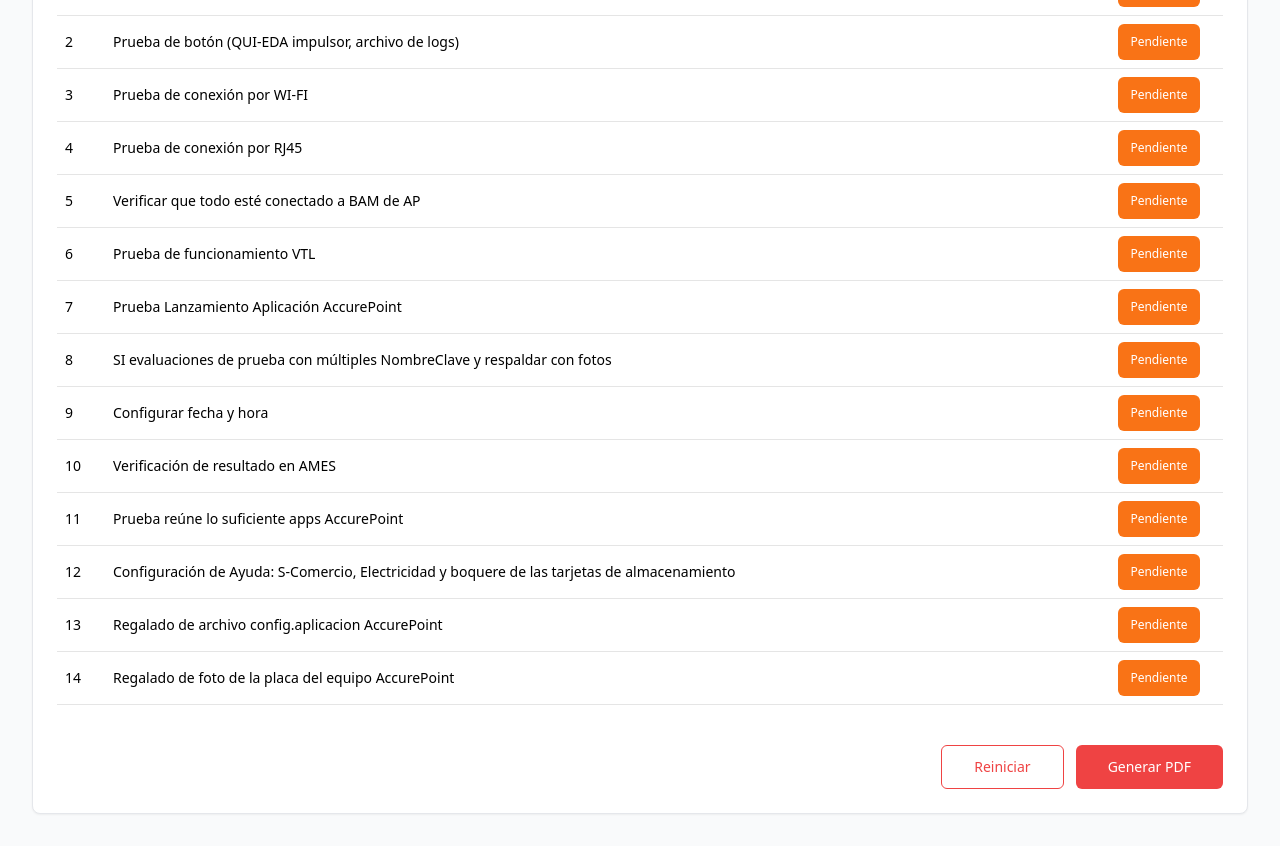
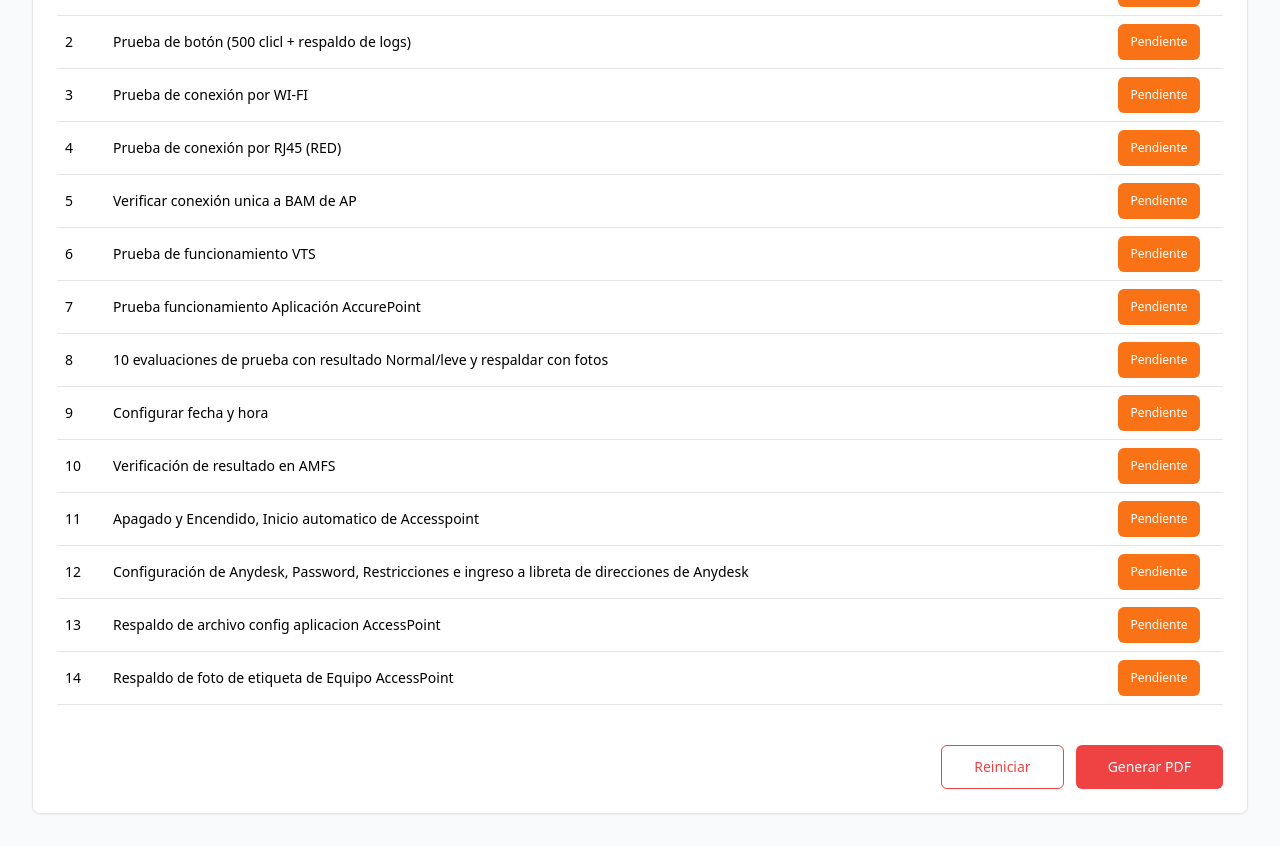
Before and after one commit to BastyCode/AppCheckList-v2, a React (Vite) app: page /#/checklist in a window 1280 px wide. Shown: the part 860-1706 px from the top of the page. Built offline with nearby package versions, Linux system fonts and the light colour scheme; what @react-pdf/renderer would draw is missing.

Commit message:
feat: cambios recientes

```diff
--- a/src/pages/CheckList.tsx
+++ b/src/pages/CheckList.tsx
@@ -33,19 +33,19 @@
     firmaTecnico: '',
     items: [
       { id: 1, nombre: 'Verificar actualización de Windows Actualizador y Bloqueador', estado: 'pendiente' as ItemStatus },
-      { id: 2, nombre: 'Prueba de botón (QUI-EDA impulsor, archivo de logs)', estado: 'pendiente' as ItemStatus },
+      { id: 2, nombre: 'Prueba de botón (500 clicl + respaldo de logs)', estado: 'pendiente' as ItemStatus },
       { id: 3, nombre: 'Prueba de conexión por WI-FI', estado: 'pendiente' as ItemStatus },
-      { id: 4, nombre: 'Prueba de conexión por RJ45', estado: 'pendiente' as ItemStatus },
-      { id: 5, nombre: 'Verificar que todo esté conectado a BAM de AP', estado: 'pendiente' as ItemStatus },
-      { id: 6, nombre: 'Prueba de funcionamiento VTL', estado: 'pendiente' as ItemStatus },
-      { id: 7, nombre: 'Prueba Lanzamiento Aplicación AccurePoint', estado: 'pendiente' as ItemStatus },
-      { id: 8, nombre: 'SI evaluaciones de prueba con múltiples NombreClave y respaldar con fotos', estado: 'pendiente' as ItemStatus },
+      { id: 4, nombre: 'Prueba de conexión por RJ45 (RED)', estado: 'pendiente' as ItemStatus },
+      { id: 5, nombre: 'Verificar conexión unica a BAM de AP', estado: 'pendiente' as ItemStatus },
+      { id: 6, nombre: 'Prueba de funcionamiento VTS', estado: 'pendiente' as ItemStatus },
+      { id: 7, nombre: 'Prueba funcionamiento Aplicación AccurePoint', estado: 'pendiente' as ItemStatus },
+      { id: 8, nombre: '10 evaluaciones de prueba con resultado Normal/leve y respaldar con fotos', estado: 'pendiente' as ItemStatus },
       { id: 9, nombre: 'Configurar fecha y hora', estado: 'pendiente' as ItemStatus },
-      { id: 10, nombre: 'Verificación de resultado en AMES', estado: 'pendiente' as ItemStatus },
-      { id: 11, nombre: 'Prueba reúne lo suficiente apps AccurePoint', estado: 'pendiente' as ItemStatus },
-      { id: 12, nombre: 'Configuración de Ayuda: S-Comercio, Electricidad y boquere de las tarjetas de almacenamiento', estado: 'pendiente' as ItemStatus },
-      { id: 13, nombre: 'Regalado de archivo config.aplicacion AccurePoint', estado: 'pendiente' as ItemStatus },
-      { id: 14, nombre: 'Regalado de foto de la placa del equipo AccurePoint', estado: 'pendiente' as ItemStatus },
+      { id: 10, nombre: 'Verificación de resultado en AMFS', estado: 'pendiente' as ItemStatus },
+      { id: 11, nombre: 'Apagado y Encendido, Inicio automatico de Accesspoint', estado: 'pendiente' as ItemStatus },
+      { id: 12, nombre: 'Configuración de Anydesk, Password, Restricciones e ingreso a libreta de direcciones de Anydesk ', estado: 'pendiente' as ItemStatus },
+      { id: 13, nombre: 'Respaldo de archivo config aplicacion AccessPoint', estado: 'pendiente' as ItemStatus },
+      { id: 14, nombre: 'Respaldo de foto de etiqueta de Equipo AccessPoint', estado: 'pendiente' as ItemStatus },
     ]
   })
 
@@ -104,14 +104,14 @@
 
   return (
     <div className="min-h-screen p-4 md:p-8 bg-gray-50 dark:bg-black">
-      <div className="max-w-7xl mx-auto">
+      <div className="mx-auto max-w-7xl">
         {/* Logo superior izquierda */}
         <div className="mb-6">
           <div className="mb-4">
             <img
               src={`${import.meta.env.BASE_URL}alertPlus.png`}
               alt="Alert Plus"
-              className="h-12 w-auto"
+              className="w-auto h-12"
               style={{ filter: theme === 'dark' ? 'drop-shadow(0 0 8px #DC2626)' : 'none' }}
             />
           </div>
@@ -119,39 +119,39 @@
           <Button
             variant="outline"
             onClick={() => navigate('/')}
-            className="border-gray-300 text-gray-700 hover:bg-gray-100 dark:border-red-600 dark:text-white dark:hover:bg-red-900"
+            className="text-gray-700 border-gray-300 hover:bg-gray-100 dark:border-red-600 dark:text-white dark:hover:bg-red-900"
           >
-            <ArrowLeft className="mr-2 h-4 w-4" />
+            <ArrowLeft className="w-4 h-4 mr-2" />
             Volver al menú
           </Button>
         </div>
 
         {/* Título principal */}
-        <div className="mb-6 border border-gray-200 bg-white rounded-lg p-6 dark:border-red-600 dark:bg-black">
+        <div className="p-6 mb-6 bg-white border border-gray-200 rounded-lg dark:border-red-600 dark:bg-black">
           <h1 className="text-3xl font-bold text-red-600 dark:text-red-500">Checklist Final AccessPoint</h1>
         </div>
 
-        <Card className="border border-gray-200 dark:border-red-600 bg-white dark:bg-black">
-          <CardHeader className="space-y-0 p-0">
+        <Card className="bg-white border border-gray-200 dark:border-red-600 dark:bg-black">
+          <CardHeader className="p-0 space-y-0">
             <div className="bg-red-600 text-white pl-8 pr-4 py-4 rounded-t-[12px]">
               <h2 className="text-lg font-bold">Alert Plus</h2>
               <p className="text-sm font-normal">SERVICIO TÉCNICO</p>
             </div>
           </CardHeader>
 
-          <CardContent className="space-y-6 pt-6">
+          <CardContent className="pt-6 space-y-6">
             {/* Identificación Equipo y Responsable */}
-            <div className="grid grid-cols-1 md:grid-cols-2 gap-8">
+            <div className="grid grid-cols-1 gap-8 md:grid-cols-2">
               {/* Identificación Equipo */}
               <div className="space-y-4">
-                <h3 className="font-bold text-base border-b-2 border-gray-800 pb-2">Identificación Equipo</h3>
+                <h3 className="pb-2 text-base font-bold border-b-2 border-gray-800">Identificación Equipo</h3>
 
                 <div className="space-y-2">
                   <Label htmlFor="nombreEmpresa" className="text-sm font-normal text-gray-700 dark:text-white">Cliente</Label>
                   <Input
                     id="nombreEmpresa"
                     placeholder="Nombre de empresa"
-                    className="border-gray-300 dark:border-red-600 bg-white dark:bg-black text-gray-900 dark:text-white"
+                    className="text-gray-900 bg-white border-gray-300 dark:border-red-600 dark:bg-black dark:text-white"
                     value={formData.nombreEmpresa}
                     onChange={(e) => setFormData({ ...formData, nombreEmpresa: e.target.value })}
                   />
@@ -162,7 +162,7 @@
                   <Input
                     id="equipo"
                     placeholder="APXXX, nombre AP, ciudad"
-                    className="border-gray-300 dark:border-red-600 bg-white dark:bg-black text-gray-900 dark:text-white"
+                    className="text-gray-900 bg-white border-gray-300 dark:border-red-600 dark:bg-black dark:text-white"
                     value={formData.equipo}
                     onChange={(e) => setFormData({ ...formData, equipo: e.target.value })}
                   />
@@ -173,7 +173,7 @@
                   <Input
                     id="fecha"
                     type="date"
-                    className="border-gray-300 dark:border-red-600 bg-white dark:bg-black text-gray-900 dark:text-white"
+                    className="text-gray-900 bg-white border-gray-300 dark:border-red-600 dark:bg-black dark:text-white"
                     value={formData.fecha}
                     onChange={(e) => setFormData({ ...formData, fecha: e.target.value })}
                   />
@@ -182,13 +182,13 @@
 
               {/* Responsable */}
               <div className="space-y-4">
-                <h3 className="font-bold text-base border-b-2 border-gray-800 pb-2">Responsable</h3>
+                <h3 className="pb-2 text-base font-bold border-b-2 border-gray-800">Responsable</h3>
 
                 <div className="space-y-2">
                   <Label htmlFor="responsableEmpresa" className="text-sm font-normal text-gray-700 dark:text-white">Empresa</Label>
                   <select
                     id="responsableEmpresa"
-                    className="flex h-10 w-full rounded-md border border-gray-300 dark:border-red-600 bg-white dark:bg-black px-3 py-2 text-sm text-gray-900 dark:text-white"
+                    className="flex w-full h-10 px-3 py-2 text-sm text-gray-900 bg-white border border-gray-300 rounded-md dark:border-red-600 dark:bg-black dark:text-white"
                     value={formData.responsableEmpresa}
                     onChange={(e) => {
                       const nuevaEmpresa = e.target.value
@@ -211,7 +211,7 @@
                   <Label htmlFor="tecnico" className="text-sm font-normal text-gray-700 dark:text-white">Nombre técnico</Label>
                   <select
                     id="tecnico"
-                    className="flex h-10 w-full rounded-md border border-gray-300 dark:border-red-600 bg-white dark:bg-black px-3 py-2 text-sm text-gray-900 dark:text-white"
+                    className="flex w-full h-10 px-3 py-2 text-sm text-gray-900 bg-white border border-gray-300 rounded-md dark:border-red-600 dark:bg-black dark:text-white"
                     value={formData.tecnico}
                     onChange={(e) => handleTecnicoChange(e.target.value)}
                   >
@@ -233,12 +233,12 @@
                   {/* Lógica para subir firma si es Praveni/Jeffry */}
                   {formData.responsableEmpresa === 'Praveni' && formData.tecnico === 'Jeffry Flores' && !formData.firmaTecnico && (
                     <div className="mb-2">
-                       <label className="cursor-pointer flex flex-col items-center justify-center border-2 border-dashed border-gray-300 dark:border-red-600 rounded-md p-4 bg-gray-50/50 dark:bg-black hover:bg-gray-100 dark:hover:bg-red-900/10 transition-colors">
-                        <Upload className="h-6 w-6 text-gray-500 dark:text-red-500 mb-2" />
+                       <label className="flex flex-col items-center justify-center p-4 transition-colors border-2 border-gray-300 border-dashed rounded-md cursor-pointer dark:border-red-600 bg-gray-50/50 dark:bg-black hover:bg-gray-100 dark:hover:bg-red-900/10">
+                        <Upload className="w-6 h-6 mb-2 text-gray-500 dark:text-red-500" />
                         <span className="text-sm font-medium text-gray-700 dark:text-gray-300">
                           Haz click para subir la firma
                         </span>
-                        <span className="text-xs text-gray-500 dark:text-gray-400 mt-1">
+                        <span className="mt-1 text-xs text-gray-500 dark:text-gray-400">
                           (Formatos: JPG, PNG)
                         </span>
                          <input
@@ -264,18 +264,18 @@
                   )}
 
                   {formData.firmaTecnico ? (
-                    <div className="border border-gray-300 dark:border-red-600 rounded-md p-2 bg-gray-50 dark:bg-black flex flex-col items-center justify-center h-24 relative">
+                    <div className="relative flex flex-col items-center justify-center h-24 p-2 border border-gray-300 rounded-md dark:border-red-600 bg-gray-50 dark:bg-black">
                       <img
                         src={formData.firmaTecnico}
                         alt="Firma"
-                        className="max-h-16 object-contain"
+                        className="object-contain max-h-16"
                       />
                       {/* Botón para borrar firma si es manual */}
                       {formData.responsableEmpresa === 'Praveni' && (
                         <Button
                           variant="ghost"
                           size="sm"
-                          className="absolute top-1 right-1 h-6 w-6 p-0"
+                          className="absolute w-6 h-6 p-0 top-1 right-1"
                           onClick={() => setFormData(prev => ({ ...prev, firmaTecnico: '' }))}
                         >
                           X
@@ -283,7 +283,7 @@
                       )}
                     </div>
                   ) : (
-                    <div className="border border-gray-300 dark:border-red-600 rounded-md p-2 bg-gray-50 dark:bg-black flex items-center justify-center h-20">
+                    <div className="flex items-center justify-center h-20 p-2 border border-gray-300 rounded-md dark:border-red-600 bg-gray-50 dark:bg-black">
                       <span className="text-xs text-gray-500 dark:text-white">
                         {formData.responsableEmpresa === 'Praveni' ? 'Sube la firma' : 'Selecciona un técnico'}
                       </span>
@@ -294,16 +294,16 @@
             </div>
 
             {/* Chequeo Final */}
-            <div className="space-y-4 pt-4 border-t">
-              <h3 className="font-bold text-sm">Chequeo Final</h3>
+            <div className="pt-4 space-y-4 border-t">
+              <h3 className="text-sm font-bold">Chequeo Final</h3>
 
               <div className="overflow-x-auto">
                 <table className="w-full border-collapse">
                   <thead>
                     <tr className="border-b">
-                      <th className="text-left p-2 text-xs font-semibold w-12">N°</th>
-                      <th className="text-left p-2 text-xs font-semibold">Verificación Realizada</th>
-                      <th className="text-center p-2 text-xs font-semibold w-32">Estado</th>
+                      <th className="w-12 p-2 text-xs font-semibold text-left">N°</th>
+                      <th className="p-2 text-xs font-semibold text-left">Verificación Realizada</th>
+                      <th className="w-32 p-2 text-xs font-semibold text-center">Estado</th>
                     </tr>
                   </thead>
                   <tbody>
@@ -331,7 +331,7 @@
               </div>
             </div>
 
-            <div className="flex flex-col sm:flex-row gap-3 justify-end pt-4">
+            <div className="flex flex-col justify-end gap-3 pt-4 sm:flex-row">
               <Button
                 onClick={handleReset}
                 variant="outline"
```
